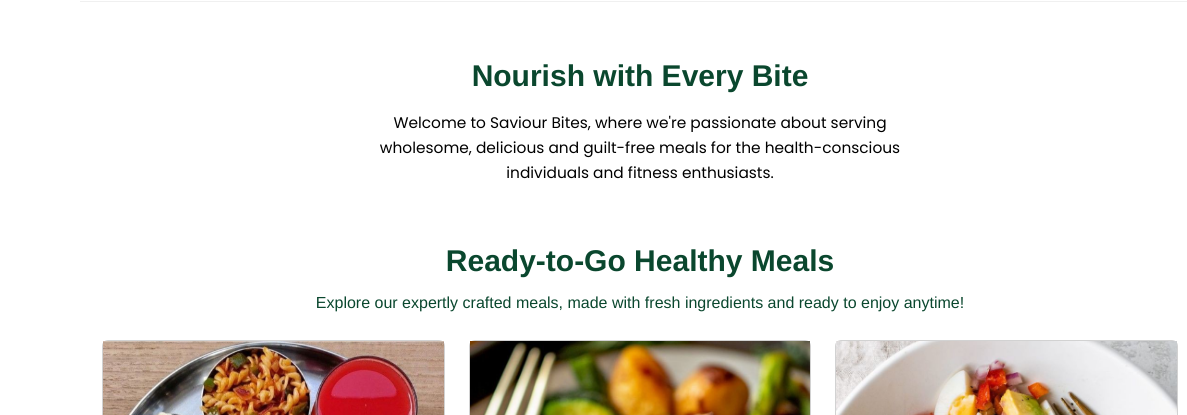
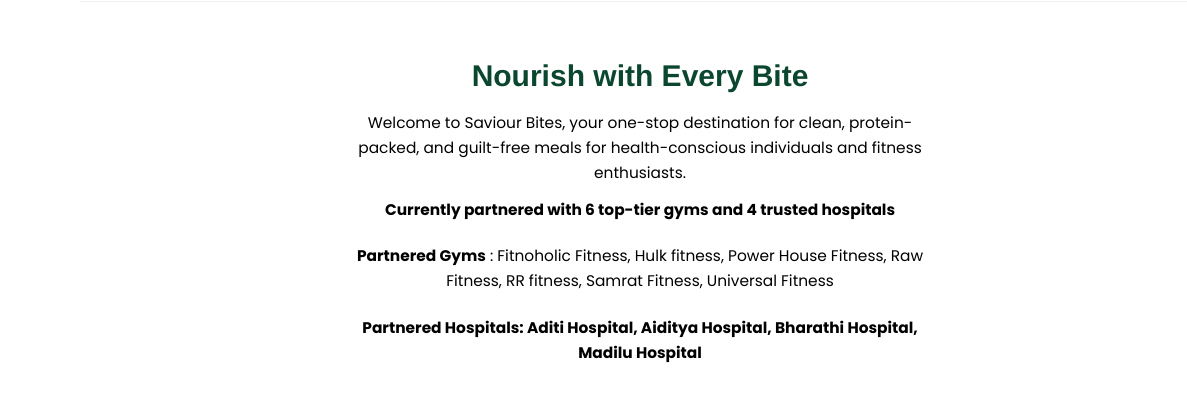
Before and after one commit to AmithTN/Testing, a plain HTML site: page index.html in a window 1280 px wide. Shown: the part 531-946 px from the top of the page, 0-1187 px from the left. Drawn offline with nearby package versions, Linux system fonts and the light colour scheme.

Commit message:
Update index.html

```diff
--- a/index.html
+++ b/index.html
@@ -479,8 +479,14 @@
                                         </div>
                                         <div class="elementor-element elementor-element-c3faf10 elementor-widget elementor-widget-text-editor" data-id="c3faf10" data-element_type="widget" data-widget_type="text-editor.default">
                                             <div class="elementor-widget-container">
-                                                <p>Welcome to Saviour Bites, where we're passionate about serving wholesome, delicious and guilt-free meals for the health-conscious individuals and fitness enthusiasts.</p>
+                                                <p>Welcome to Saviour Bites, your one-stop destination for clean, protein-packed, and guilt-free meals for health-conscious individuals and fitness enthusiasts.</p>
                                             </div>
+                                             <div class="elementor-widget-container">
+                                                 <p><b>Currently partnered with 6 top-tier gyms and 4 trusted hospitals</b> </p>
+                                                 <p><b>Partnered Gyms</b> : Fitnoholic Fitness, Hulk fitness, Power House Fitness, Raw Fitness, RR fitness, Samrat Fitness, Universal Fitness</p>
+                                                 <p><b> Partnered Hospitals: Aditi Hospital, Aiditya Hospital, Bharathi Hospital, Madilu Hospital</b> </p>
+                                            </div>
+
                                         </div>
                                     </div>
                                 </div>
```
